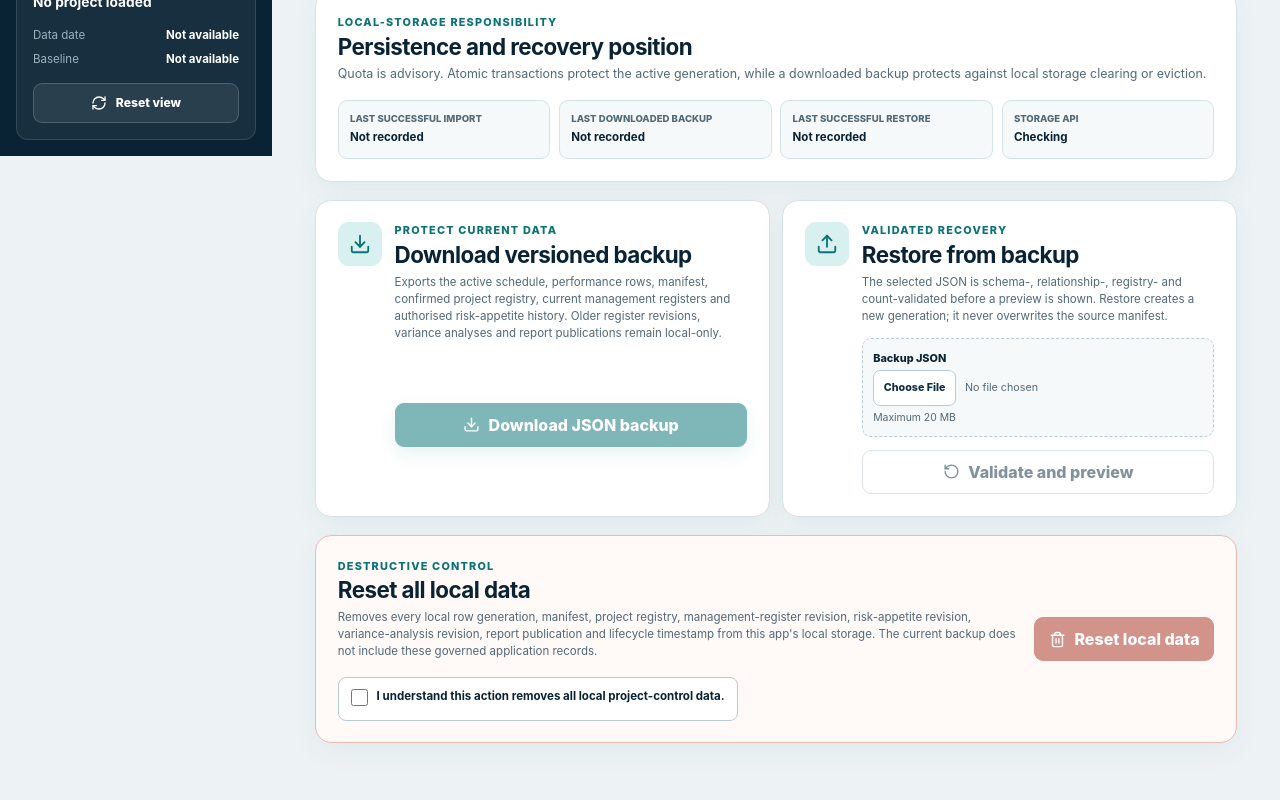
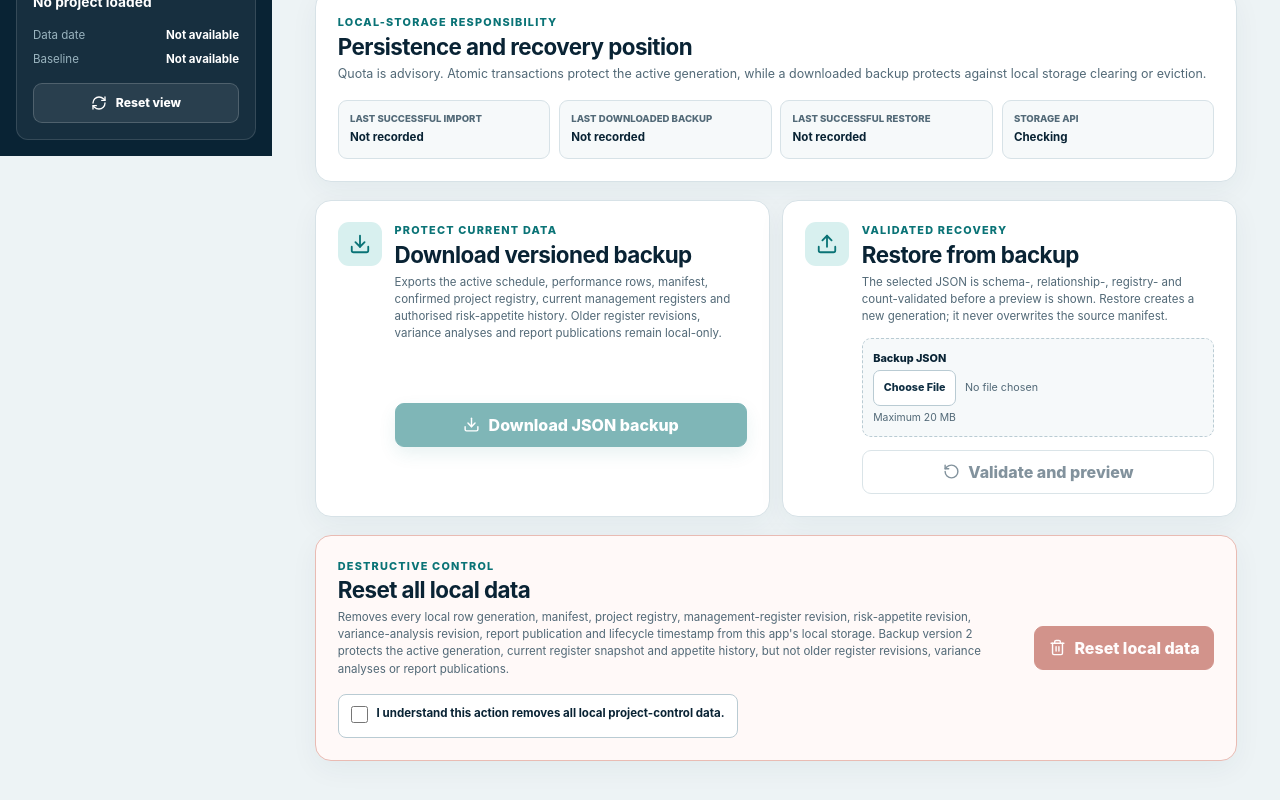
Before and after one commit to alexwang-engineering/project-controls-dashboard, a React (Vite) app: page /settings in a window 1280 px wide. Shown: the part 644-1444 px from the top of the page. Built offline with nearby package versions, Linux system fonts and the light colour scheme.

Commit message:
fix: clarify reset backup boundary

```diff
--- a/src/features/settings/SettingsPage.tsx
+++ b/src/features/settings/SettingsPage.tsx
@@ -338,7 +338,7 @@ export function SettingsPage({
       ) : null}
 
       <section className="panel settings-danger" aria-labelledby="reset-title">
-        <div><p className="eyebrow">Destructive control</p><h2 id="reset-title">Reset all local data</h2><p>Removes every local row generation, manifest, project registry, management-register revision, risk-appetite revision, variance-analysis revision, report publication and lifecycle timestamp from this app's local storage. The current backup does not include these governed application records.</p></div>
+        <div><p className="eyebrow">Destructive control</p><h2 id="reset-title">Reset all local data</h2><p>Removes every local row generation, manifest, project registry, management-register revision, risk-appetite revision, variance-analysis revision, report publication and lifecycle timestamp from this app's local storage. Backup version 2 protects the active generation, current register snapshot and appetite history, but not older register revisions, variance analyses or report publications.</p></div>
         <label className="confirmation-check"><input type="checkbox" checked={resetConfirmed} onChange={(event) => setResetConfirmed(event.target.checked)} /><span>I understand this action removes all local project-control data.</span></label>
         <button className="button button--danger" type="button" disabled={isBusy || !resetConfirmed} onClick={reset}><Trash2 size={17} aria-hidden="true" /> Reset local data</button>
       </section>
```
Also changed, not shown: 1 other file (tests, documents, lock files or other folders).
